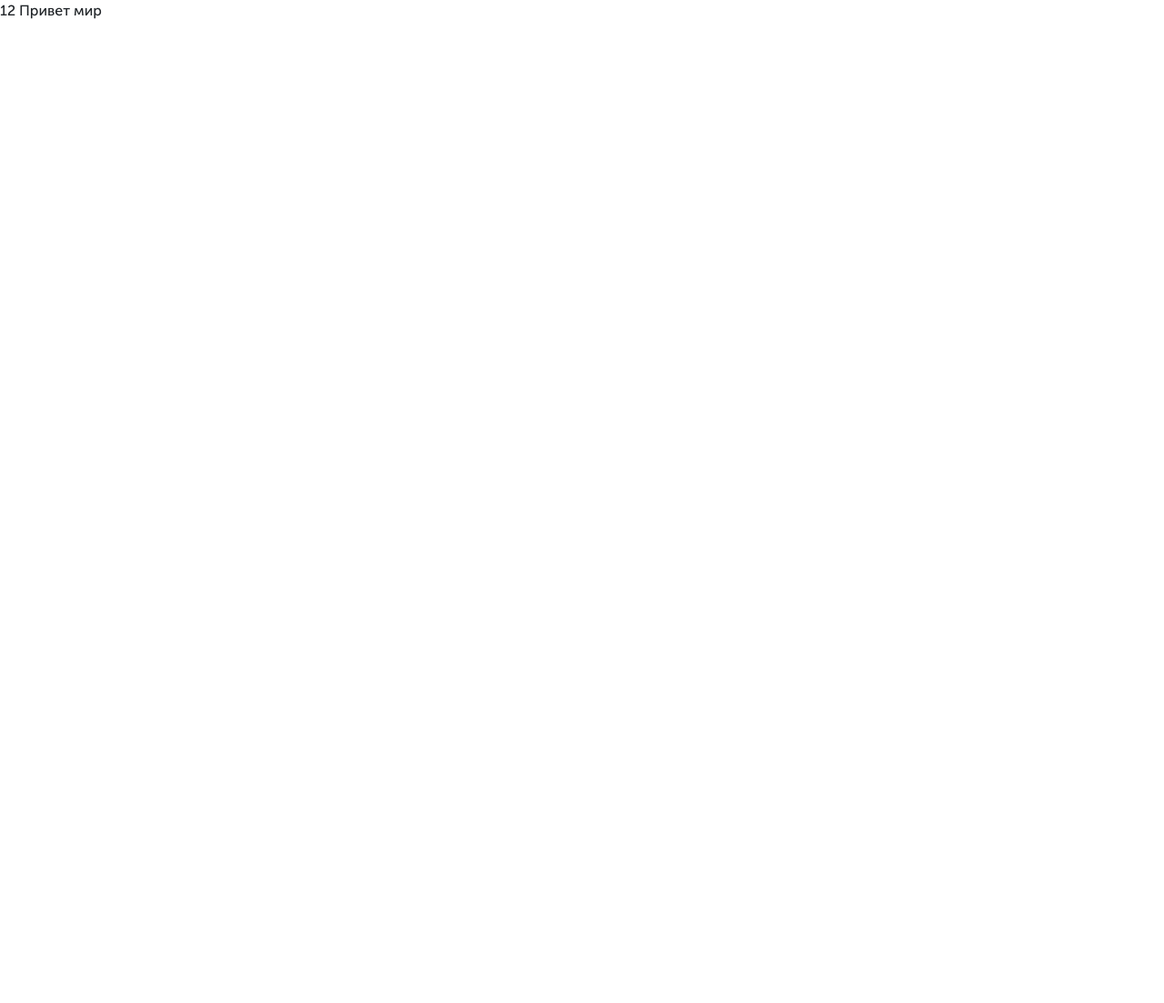
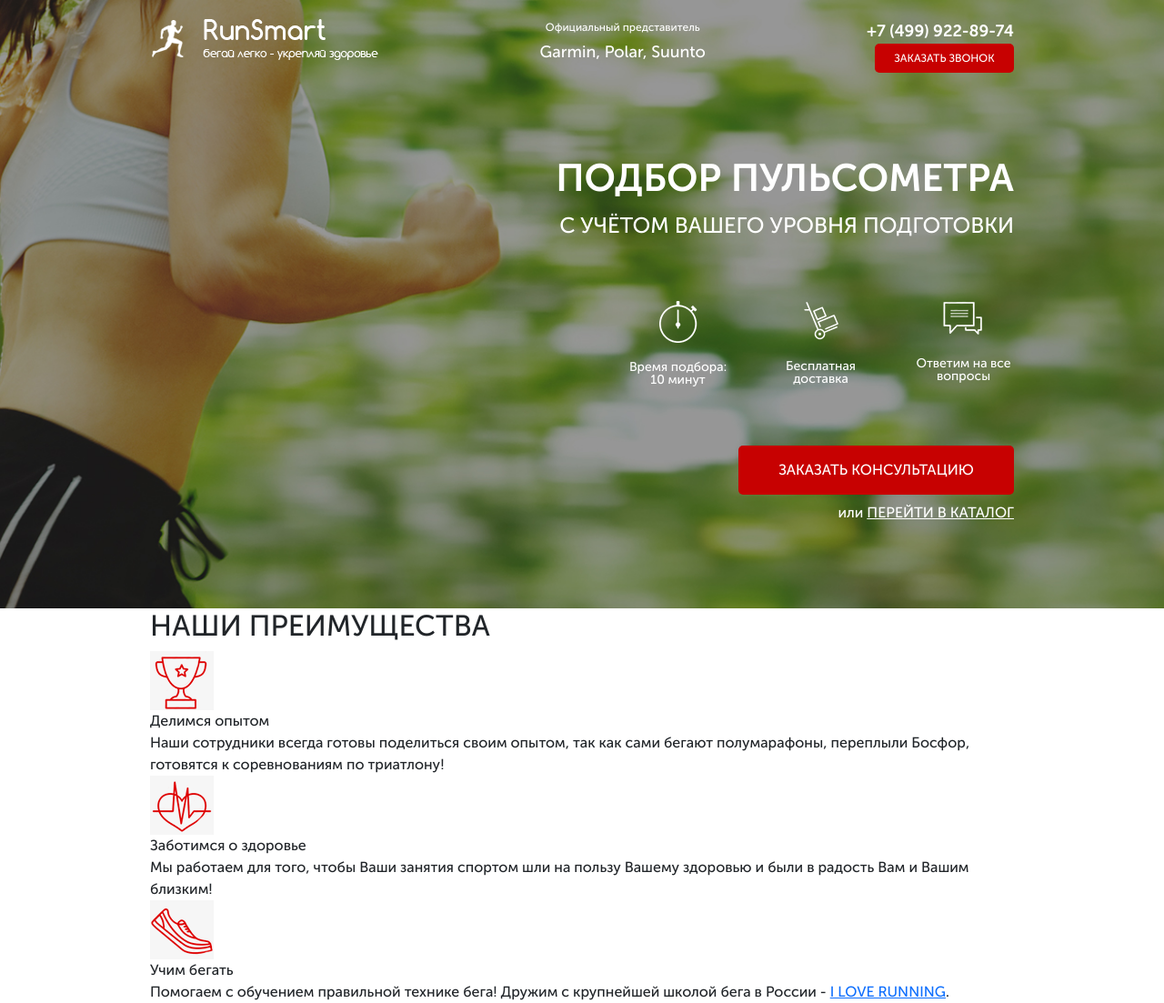
Before and after one commit to AlexiusMart/gulp-bem-project, a website: page src/index.html in a window 1280 px wide. Shown: the whole page at 91% size. Before the commit the page ends 800 px from the top, so only its background shows below. Drawn offline with Linux system fonts and the light colour scheme.

Commit message:
layout block promo complete

```diff
--- a/gulpfile.js
+++ b/gulpfile.js
@@ -15,7 +15,7 @@ gulp.task('server', function() {
 });
 
 gulp.task('styles', function() {
-    return gulp.src("src/sass/*.+(scss|sass)")
+    return gulp.src("src/sass/**/*.+(scss|sass)")
         .pipe(sass({outputStyle: 'compressed'}).on('error', sass.logError))
         .pipe(rename({
             prefix: "",
@@ -28,7 +28,7 @@ gulp.task('styles', function() {
 });
 
 gulp.task('watch', function() {
-    gulp.watch("src/sass/*.+(scss|sass)", gulp.parallel("styles"));
+    gulp.watch("src/sass/**/*.+(scss|sass)", gulp.parallel("styles"));
     gulp.watch("src/*.html").on("change", browserSync.reload);
 });
 
--- a/src/index.html
+++ b/src/index.html
@@ -10,6 +10,73 @@
     <link rel="stylesheet" href="css/font.css">
 </head>
 <body>
-    <p>12 Привет мир</p>
+    <div class="promo">
+        <div class="container">
+            <header class="header">
+                <a href="#" class="header__logo">
+                    <img src="img/running-man-logo.png" alt="логотип">
+                </a>
+                <div class="header__official">
+                    Официальный представитель
+                    <span>Garmin, Polar, Suunto</span>
+                </div>
+                <div class="header__contacts">
+                    <a href="tel:+74999228974" class="header__phone">+7 (499) 922-89-74</a>
+                    <button class="button">заказать звонок</button>
+                </div>
+            </header>
+
+            <div class="promo__wrapper">
+                <h1 class="promo__header">Подбор пульсометра</h1>
+                <h2 class="promo__subheader">с учётом Вашего уровня подготовки</h2>
+
+                <div class="promo__icons">
+                    <div class="promo__icon">
+                        <img src="icons/icon-top-stopwatch.png" alt="иконка часов">
+                        Время подбора: 10 минут
+                    </div>
+                    <div class="promo__icon">
+                        <img src="icons/icon-top-hand-cart.png" alt="иконка груза">
+                        Бесплатная доставка
+                    </div>
+                    <div class="promo__icon">
+                        <img src="icons/icon-top-messages.png" alt="иконка сообщения">
+                        Ответим на все вопросы
+                    </div>
+                </div>
+
+                <button class="button button_main">заказать консультацию</button>
+                <div class="promo__link">
+                    или <a href="#">перейти в каталог</a>
+                </div>
+            </div>
+        </div>
+    </div>
+
+    <div class="benefits">
+        <div class="container">
+            <h2 class="benefits__title">НАШИ ПРЕИМУЩЕСТВА</h2>
+
+            <div class="benefits__wrapper">
+                <div class="benefits__items">
+                    <div class="benefits__item">
+                        <img src="icons/benefits-cup.png" alt="иконка кубка">
+                        <div class="benefits__item_title">Делимся опытом</div>
+                        Наши сотрудники всегда готовы поделиться своим опытом, так как сами бегают полумарафоны, переплыли Босфор, готовятся к соревнованиям по триатлону!
+                    </div>
+                    <div class="benefits__item">
+                        <img src="icons/benefits-heart.png" alt="иконка сердца">
+                        <div class="benefits__item_title">Заботимся о здоровье</div>
+                        Мы работаем для того, чтобы Ваши занятия спортом шли на пользу Вашему здоровью и были в радость Вам и Вашим близким!
+                    </div>
+                    <div class="benefits__item">
+                        <img src="icons/benefits-shoe.png" alt="иконка обуви">
+                        <div class="benefits__item_title">Учим бегать</div>
+                        Помогаем с обучением правильной технике бега! Дружим с крупнейшей школой бега в России - <a href="#">I LOVE RUNNING</a>.
+                    </div>
+                </div>
+            </div>
+        </div>
+    </div>
 </body>
 </html>
--- a/src/sass/base/_variables.sass
+++ b/src/sass/base/_variables.sass
@@ -1 +1 @@
-$red: #c70101
+$main-color: #c70101
--- /dev/null
+++ b/src/sass/block/_button.sass
@@ -0,0 +1,16 @@
+.button
+    width: 153px
+    height: 32px
+    background: $main-color
+    border-radius: 5px
+    border: none
+    font-weight: 500
+    font-size: 12px
+    text-align: center
+    text-transform: uppercase
+    color: #FFFFFF
+    &_main
+        width: 303px
+        height: 54px
+        margin-top: 65px
+        font-size: 16px
--- /dev/null
+++ b/src/sass/block/_header.sass
@@ -0,0 +1,32 @@
+.header
+    display: flex
+    justify-content: space-between
+    &__logo
+        min-width: 250px
+        img
+            width: 100%
+    &__official
+        display: flex
+        flex-direction: column
+        font-weight: 500
+        font-size: 12px
+        text-align: center
+        color: #FFFFFF
+        span
+            margin-top: 5px
+            font-weight: 500
+            font-size: 18px
+            text-align: center
+            color: #FFFFFF
+    &__contacts
+        display: flex
+        flex-direction: column
+        align-items: flex-end
+    &__phone
+        font-weight: 700
+        font-size: 18px
+        color: #FFFFFF
+        text-decoration: none
+        &:hover
+            color: #FFFFFF
+            text-decoration: none
--- /dev/null
+++ b/src/sass/block/_promo.sass
@@ -0,0 +1,45 @@
+.promo
+    min-height: 650px
+    padding: 21px 0 93px 0
+    background: url('../../img/top-bg.png') center (center/cover) no-repeat
+    &__wrapper
+        display: flex
+        flex-direction: column
+        align-items: flex-end
+    &__header
+        margin-top: 91px
+        font-weight: 700
+        font-size: 42px
+        text-transform: uppercase
+        color: #FFFFFF
+    &__subheader
+        margin-top: 5px
+        font-weight: 500
+        font-size: 24px
+        text-transform: uppercase
+        color: #FFFFFF
+    &__icons
+        margin-top: 60px
+        width: 425px
+        display: flex
+        justify-content: space-between
+    &__icon
+        width: 111px
+        font-weight: 500
+        font-size: 14px
+        line-height: 14px
+        text-align: center
+        color: #FFFFFF
+        img
+            display: block
+            margin: 0 auto
+            margin-bottom: 20px
+    &__link
+        margin-top: 8px
+        font-weight: 500
+        font-size: 16px
+        color: #FFFFFF
+        a
+            color: #FFFFFF
+            text-transform: uppercase
+            text-decoration-line: underline
--- a/src/sass/style.sass
+++ b/src/sass/style.sass
@@ -3,3 +3,11 @@
 
 *
     font-family: 'Museo Sans Cyrl', sans-serif
+
+.container
+    max-width: 950px
+    margin: 0 auto
+
+@import block/promo
+@import block/header
+@import block/button
```
Also changed, not shown: src/css/style.min.css, src/img/top-bg.png (renamed from src/img/top-.png).
